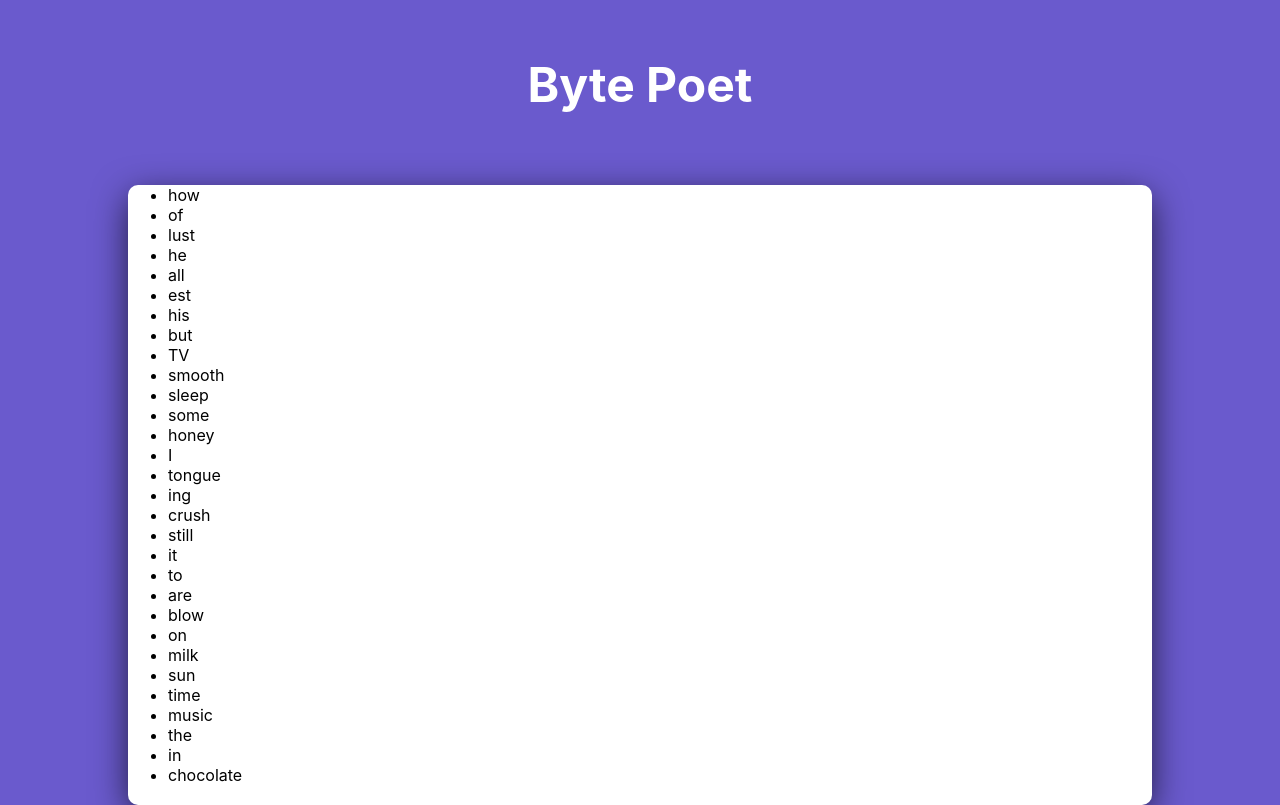
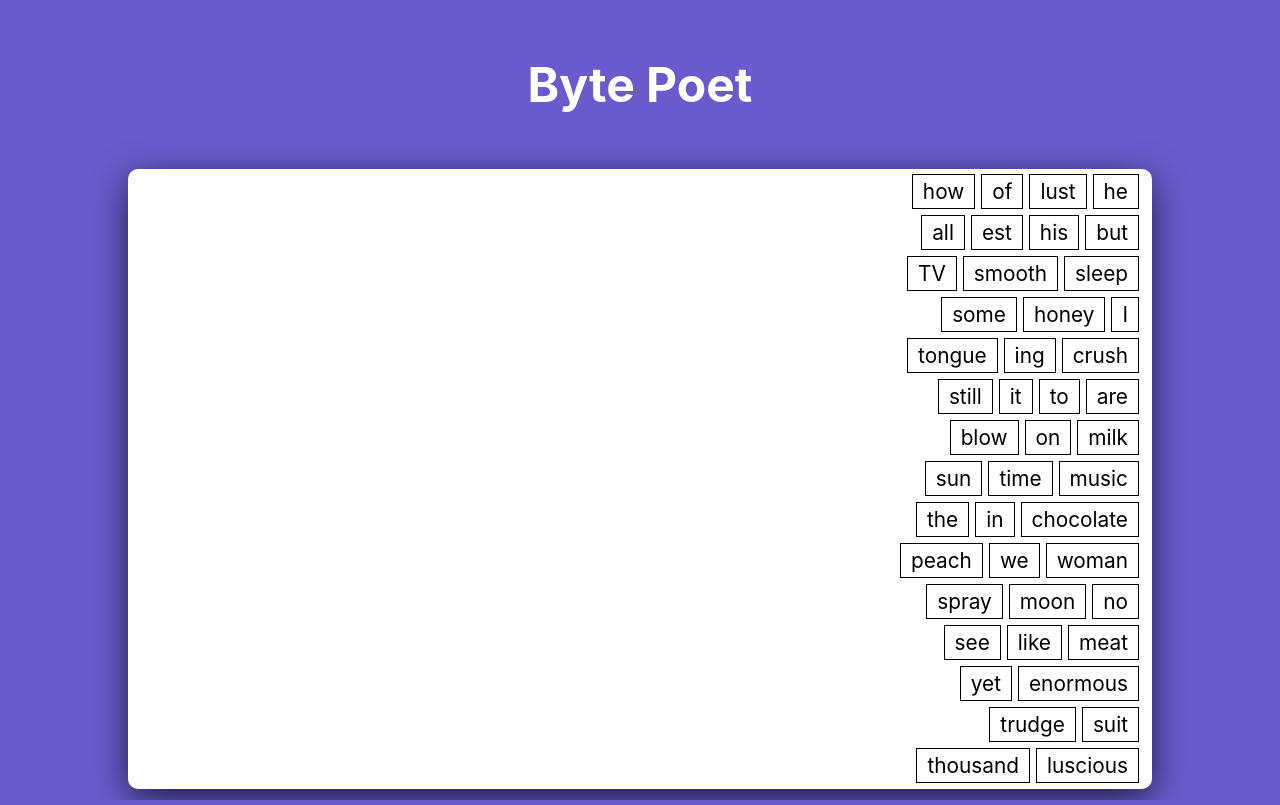
Before and after one commit to theresamorelli/byte-poet, a React (Create React App) app: page / in a window 1280 px wide. Built offline with nearby package versions, Linux system fonts and the light colour scheme.

Commit message:
Add words display and style

```diff
--- a/src/components/Board.tsx
+++ b/src/components/Board.tsx
@@ -11,6 +11,8 @@ const StyledBoard = styled.div`
   -webkit-box-shadow: 0px 10px 36px -2px rgba(0, 0, 0, 0.75);
   -moz-box-shadow: 0px 10px 36px -2px rgba(0, 0, 0, 0.75);
   box-shadow: 0px 10px 36px -2px rgba(0, 0, 0, 0.75);
+  display: flex;
+  justify-content: flex-end;
 `;
 
 export default function Board() {
--- /dev/null
+++ b/src/components/Word.jsx
@@ -0,0 +1,15 @@
+import React, { Component } from 'react';
+import styled from 'styled-components';
+
+const StyledWord = styled.div`
+  font-size: 1.3rem;
+  padding: 4px 10px;
+  margin: 3px;
+  border: 1px solid black;
+`;
+
+export default class Word extends Component {
+  render() {
+    return <StyledWord>{this.props.word}</StyledWord>;
+  }
+}
--- a/src/components/WordTray.tsx
+++ b/src/components/WordTray.tsx
@@ -1,17 +1,26 @@
 import React, { Component } from 'react';
+import styled from 'styled-components';
+import Word from './Word';
 import words from '../data/words.json';
+
+const StyledWordTray = styled.div`
+  display: flex;
+  flex-wrap: wrap;
+  align-content: center;
+  justify-content: flex-end;
+  width: 25%;
+  margin-right: 10px;
+`;
 
 class WordTray extends Component {
   render() {
-    const randomWords = words.sort(() => 0.5 - Math.random()).slice(0, 30);
+    const randomWords = words.sort(() => 0.5 - Math.random()).slice(0, 45);
     return (
-      <div>
-        <ul>
-          {randomWords.map((word) => (
-            <li>{word}</li>
-          ))}
-        </ul>
-      </div>
+      <StyledWordTray>
+        {randomWords.map((word) => (
+          <Word word={word} />
+        ))}
+      </StyledWordTray>
     );
   }
 }
```
